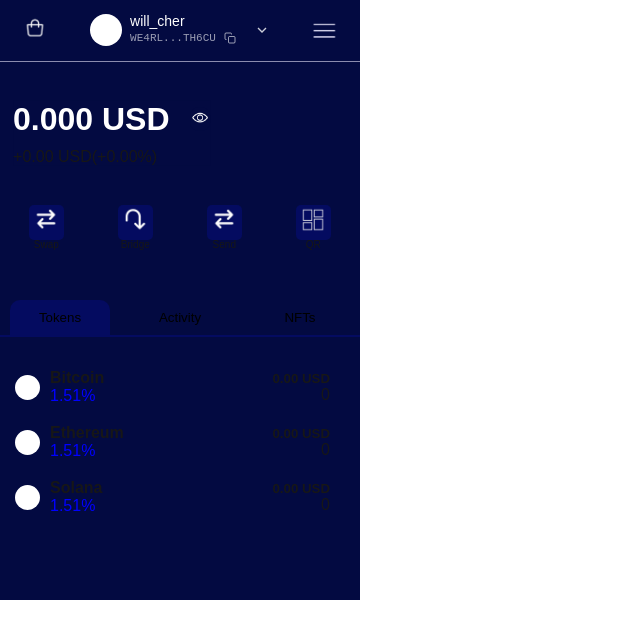
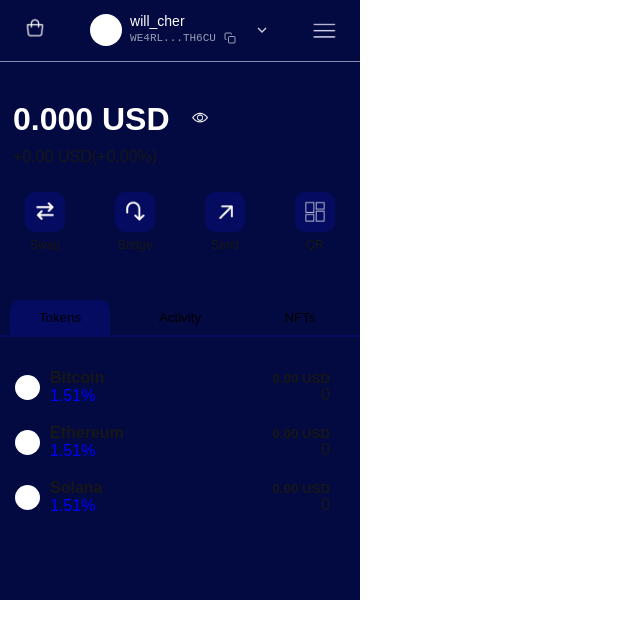
Before and after one commit to SlavaMokrynskyi/cedrum_wallet, a Next.js app: page /home in a window 1280 px wide. Shown: the top 638 px of the page, without its empty margins (0-640 px from the left). Built offline with nearby package versions, Linux system fonts and the light colour scheme.

Commit message:
buttons home

```diff
--- a/src/app/home/page.module.css
+++ b/src/app/home/page.module.css
@@ -13,55 +13,42 @@
 }
 .buttons_row {
   display: flex;
-  flex-direction: row;
-  justify-content: space;
+  justify-content: center; /* розміщує по центру */
   align-items: center;
+  gap: 50px; /* відстань між кнопками */
   position: absolute;
-  bottom: 60%;
+  bottom: 58%;
   width: 100%;
-  gap: 15%;
 }
 
-.swap_div{
-    display: flex;
-    justify-content: center;
-    background-color: rgba(5, 14, 142, 0.4);
-    width: 35px;
-    height: 35px;
-    margin-left: 8%;
-    border-radius: 5px;
-
+.button_box {
+  display: flex;
+  flex-direction: column;
+  align-items: center;
+  gap: 6px;
 }
 
-.button_title{
-    text-align: center;
-    font-weight: 500;
-    font-size: 10px;
-}
-.button_icon{
-
-    width: 30px;
-    height: 30px;
+.icon_wrapper {
+  background-color: rgba(5, 14, 142, 0.4);
+  width: 40px;
+  height: 40px;
+  border-radius: 10px;
+  display: flex;
+  justify-content: center;
+  align-items: center;
 }
 
-.bridge_div{
-    display: flex;
-    justify-content: center;
-    background-color: rgba(5, 14, 142, 0.4);
-    width: 35px;
-    height: 35px;
-    border-radius: 5px;
+.icon_wrapper img {
+  width: 28px;
+  height: 28px;
+}
 
+.button_title {
+  font-weight: 500;
+  font-size: 12px;
+  text-align: center;
 }
-.send_div{
-    display: flex;
-    justify-content: center;
-    background-color: rgba(5, 14, 142, 0.4);
-    width: 35px;
-    height: 35px;
 
-    border-radius: 5px;
-}
 
 .market_icon{
   width: 30px;
--- a/src/app/home/page.tsx
+++ b/src/app/home/page.tsx
@@ -15,31 +15,43 @@ export default function page() {
             <BalanceComponent/>
           </div>
           <div className={styles.buttons_row}>
-            <div className={styles.swap_div}>
-              <MyButton className={styles.swap} href='/swap-page'>
-                <img src='/swap.png' className={styles.button_icon}/>
+  <div className={styles.button_box}>
+    <MyButton  className={styles.button} href='/swap-page'>
+      <div className={styles.icon_wrapper}>
+        <img src='/swap.png' alt='Swap'/>
+      </div>
+    </MyButton>
     <p className={styles.button_title}>Swap</p>
+  </div>
+
+  <div className={styles.button_box}>
+    <MyButton className={styles.button} href='/bridge-page'>
+      <div className={styles.icon_wrapper}>
+        <img src='/bridge.png' alt='Bridge'/>
+      </div>
     </MyButton>
+    <p className={styles.button_title}>Bridge</p>
   </div>
-            <div className={styles.bridge_div}>
-              <MyButton className={styles.swap} href='/bridge-page'>
-              <img src='/bridge.png' className={styles.button_icon}/>
-              <p className={styles.button_title}>Bridge</p>
+
+  <div className={styles.button_box}>
+    <MyButton  className={styles.button} href='/send-page'>
+      <div className={styles.icon_wrapper}>
+        <img src='/send.png' alt='Send'/>
+      </div>
     </MyButton>
+    <p className={styles.button_title}>Send</p>
   </div>
-            <div className={styles.send_div}>
-              <MyButton className={styles.swap} href='/send-page'>
-              <img src='/swap.png' className={styles.button_icon}/>
-              <p className={styles.button_title}>Send</p>
+
+  <div className={styles.button_box}>
+    <MyButton className={styles.button}  href='/receive'>
+      <div className={styles.icon_wrapper}>
+        <img src='/recieve.png' alt='QR'/>
+      </div>
     </MyButton>
-            </div>
-            <div className={styles.send_div}>
-              <MyButton className={styles.swap} href='/receive'>
-              <img src='/recieve.png' className={styles.button_icon}/>
     <p className={styles.button_title}>QR</p>
-              </MyButton>
   </div>
 </div>
+
 
           <HomeFooter/>
         </div>
```
Lines whose indentation alone changed are shown as unchanged.
